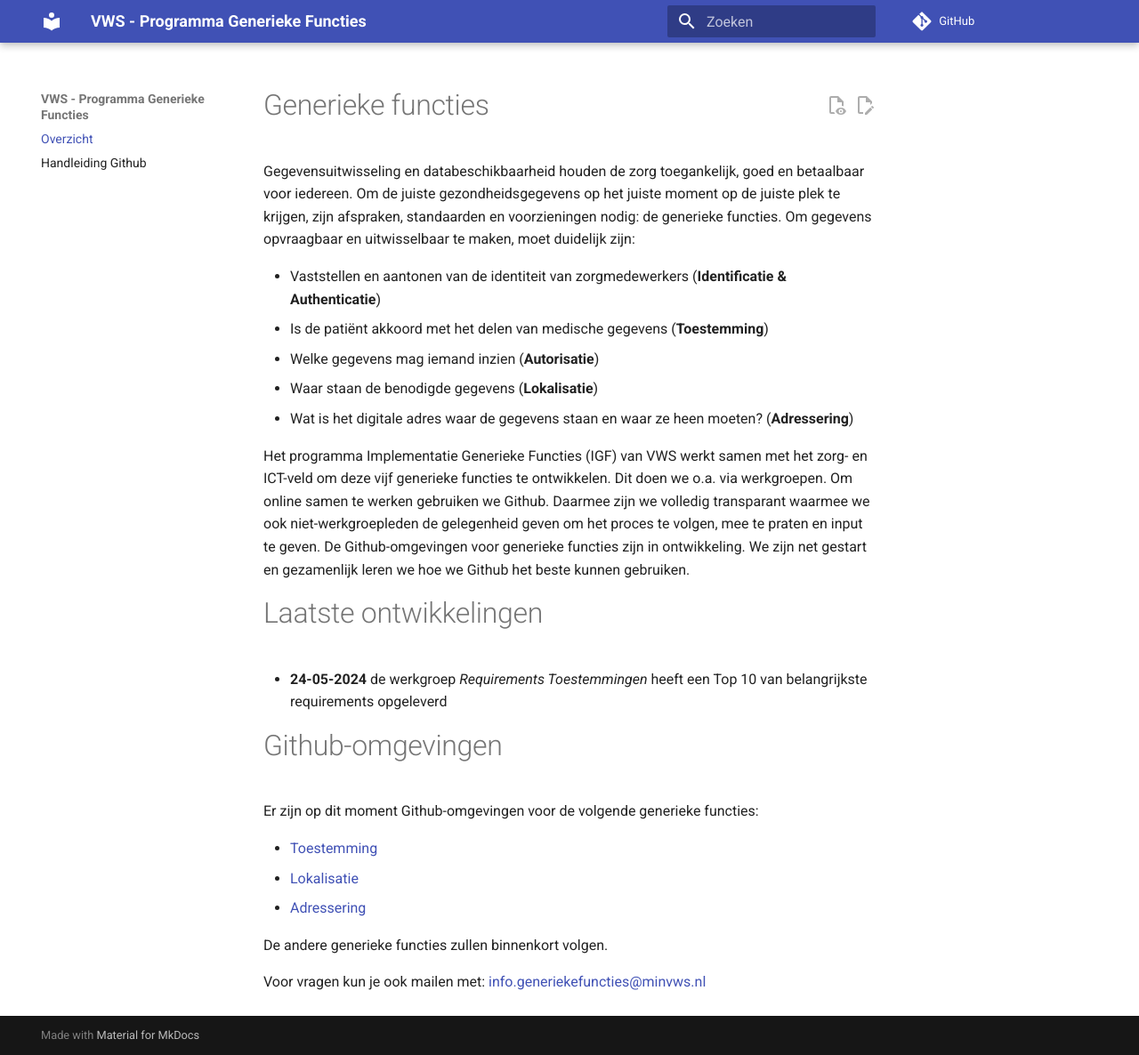
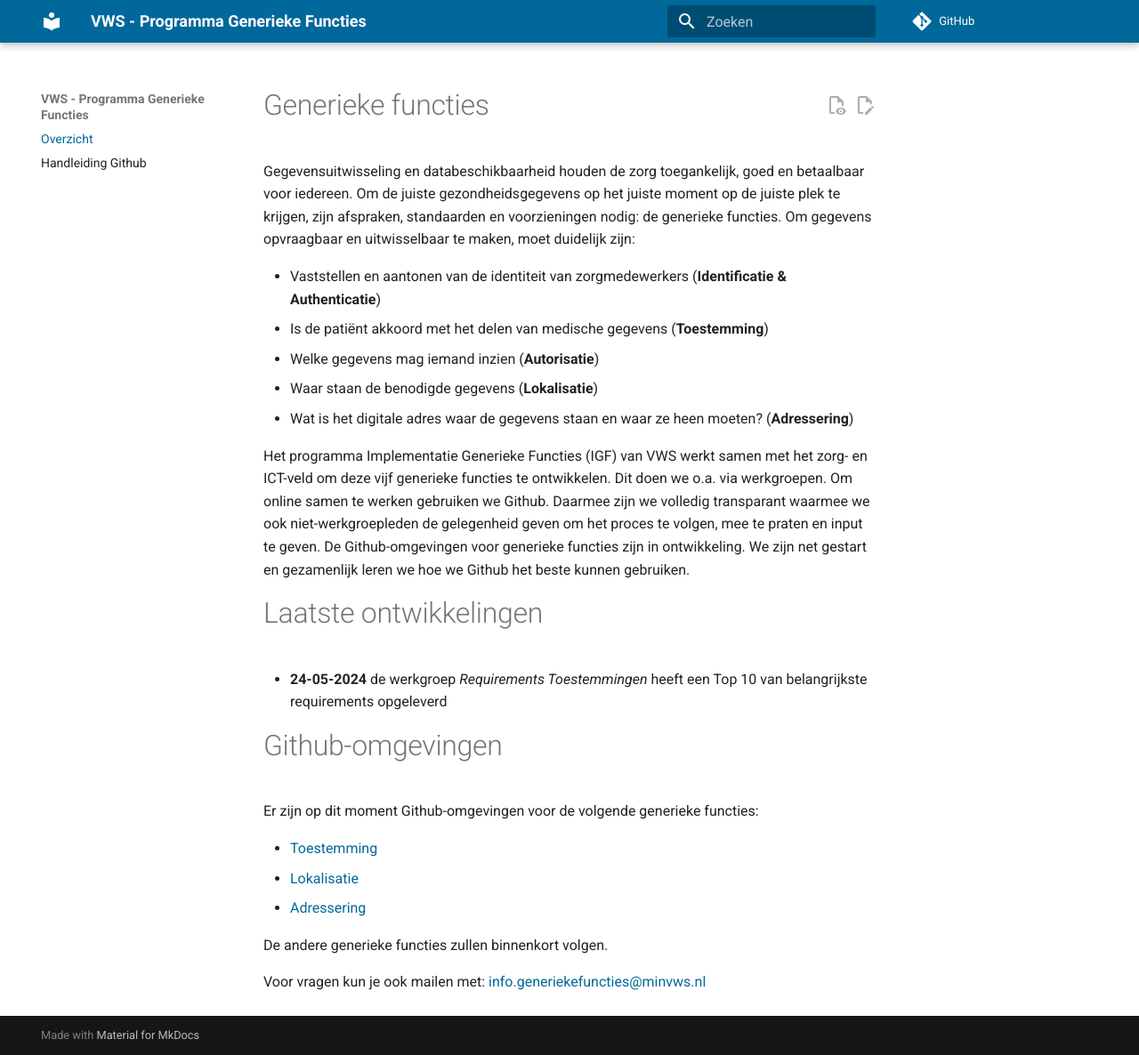
Before and after one commit to minvws/generiekefuncties-docs, an MkDocs documentation site: the page built from docs/index.md, in a window 1280 px wide and 1186 px high. Shown: the whole window at 89% size. Built offline with MkDocs 1.6.1 and Material for MkDocs 9.7.7, drawn with Linux system fonts in a browser that asks for light colours; comment, search, counter and statistics services are not loaded.

Commit message:
Add Dutch government colors

```diff
--- a/docs/assets/extra.css
+++ b/docs/assets/extra.css
@@ -1,3 +1,9 @@
+:root {
+  --md-primary-fg-color: #01689b;
+  --md-primary-fg-color--light: #ecb7b7;
+  --md-primary-fg-color--dark: #90030c;
+}
+
 .md-content img {
   border-width: 1px;
   border-style: solid;
--- a/mkdocs.yml
+++ b/mkdocs.yml
@@ -23,3 +23,5 @@ theme:
   features:
     - content.action.view
     - content.action.edit
+  palette:
+    primary: custom
```
